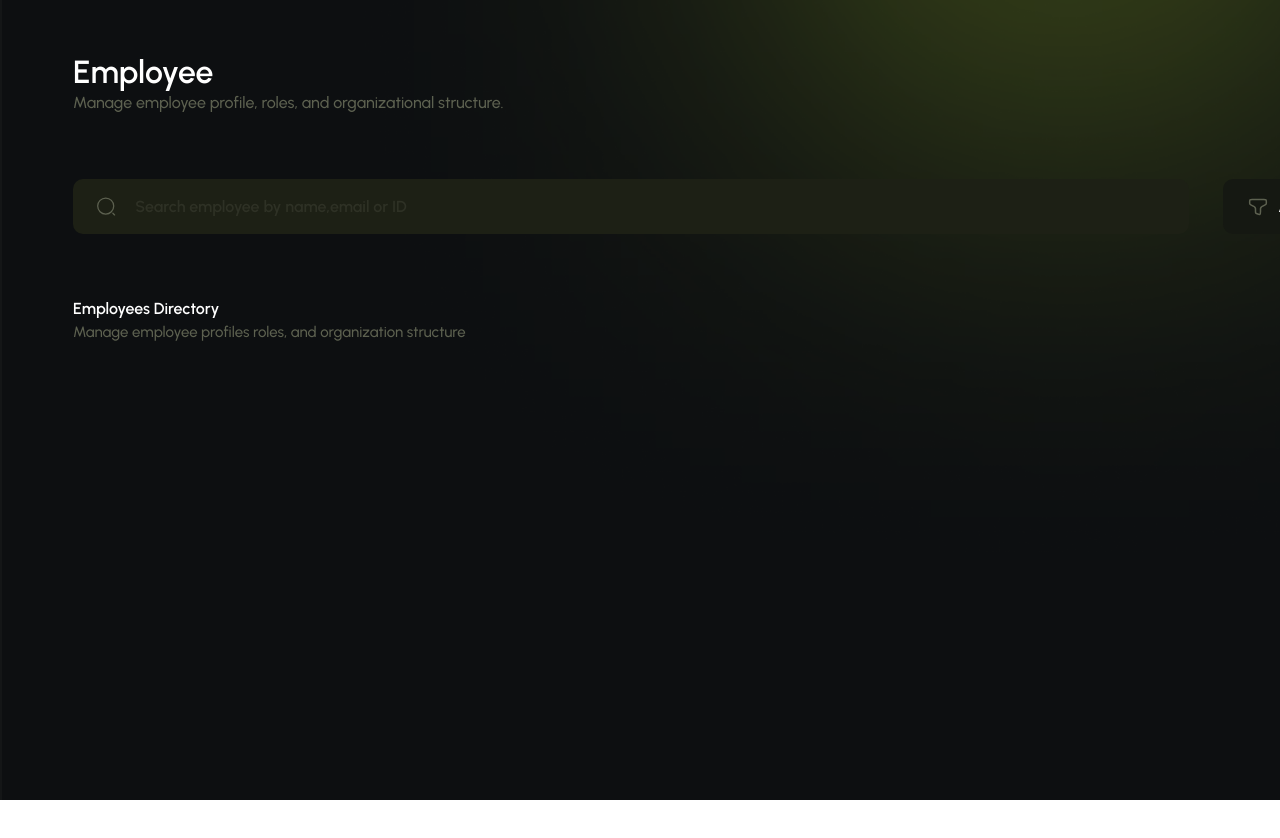
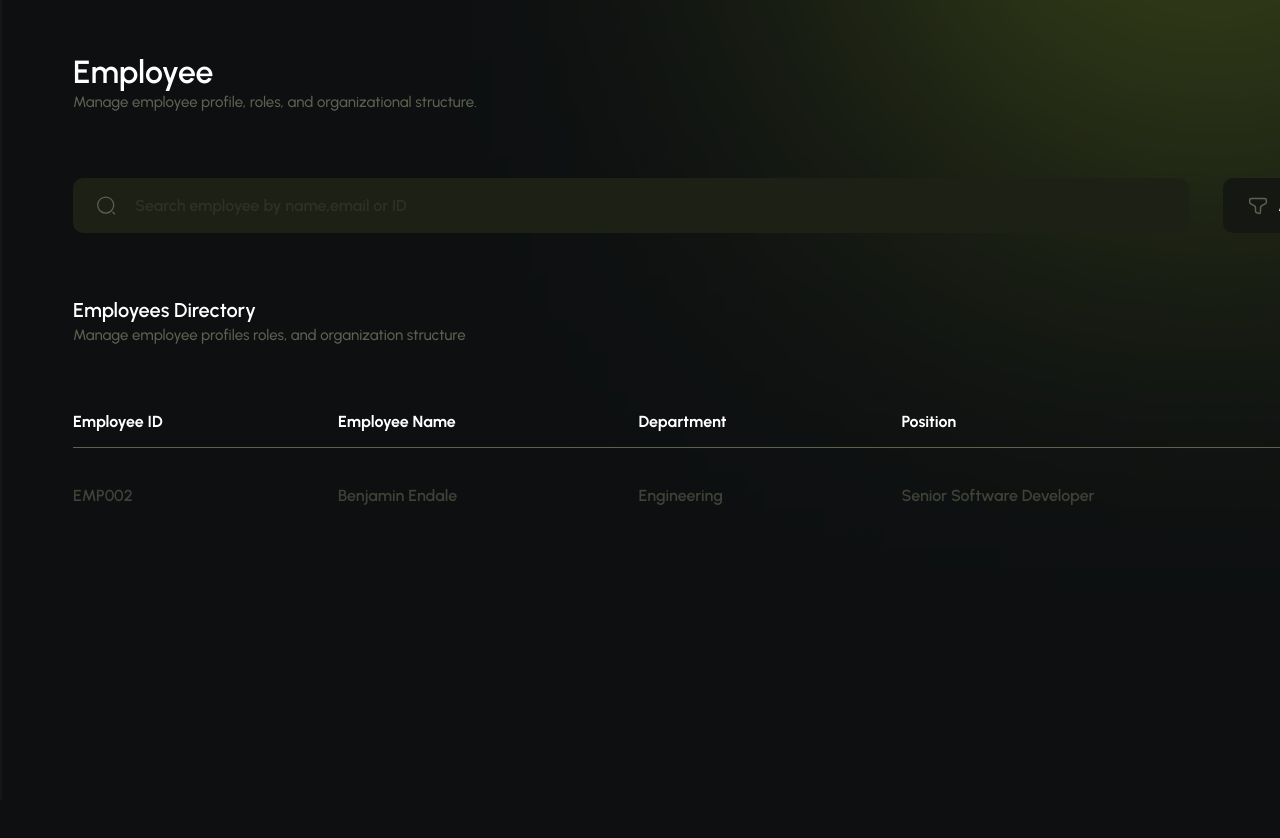
Before and after one commit to Benjamin-Endale/HRMS, a React (Vite) app: page /employees in a window 1280 px wide. Shown: the top 838 px of the page. Before the commit the page ends 800 px from the top, so only its background shows below. Built offline with nearby package versions, Linux system fonts and the light colour scheme.

Commit message:
Employeev1

```diff
--- a/src/App.jsx
+++ b/src/App.jsx
@@ -11,6 +11,8 @@ import LeaveManegment from './pages/AsideLinks/Core/LeaveManagment'
 import { createBrowserRouter, createRoutesFromElements, Route, RouterProvider } from 'react-router-dom'
 import Assets from './pages/AsideLinks/Operation/Assets'
 import Announcement from './pages/AsideLinks/Operation/Announcement'
+import addNewemployee from './pages/EmployeeRegistration/addNewemployee'
+
 const App = () => {
   const router = createBrowserRouter(
     createRoutesFromElements(
@@ -21,6 +23,9 @@ const App = () => {
         <Route path='employees' element = {<Employees/>}/>
         <Route path='attendance' element = {<Attendance/>}/>
         <Route path='leaveManagment' element = {<LeaveManegment/>}/>
+
+        {/* AddNewEmployee */}
+        <Route path='addNewemployee' element = {<addNewemployee/>}/>
 
         {/* TALENT */}
         <Route path='recruitment' element = {<Recruitment/>}/>
--- a/src/Components/Header.jsx
+++ b/src/Components/Header.jsx
@@ -12,7 +12,8 @@ const Header = ({ readPath }) => {
     Performance:"",
     Training:"",
     Announcement:"",
-    Assets:""
+    Assets:"",
+    Add_New_Employee:"Enter employee details to create a new profile"
 
 
   }
@@ -28,7 +29,8 @@ const Header = ({ readPath }) => {
     "performance":"Performance",
     "training":"Training",
     "announcement":"Announcement",
-    "assets":"Assets"
+    "assets":"Assets",
+    "addNewemployee": 'Add_New_Employee'
   }
 
   // Safely access the right key
@@ -38,11 +40,11 @@ const Header = ({ readPath }) => {
     <div className='flex items-center w-full'>
       <header className='w-[calc(100%-3.0625rem)] flex items-center justify-between'>
         <div className='flex flex-col  leading-none space-y-[0.4375rem]'>
-          <h1 className='text-white text-[2rem] font-semibold'>{(keyMap[readPath]) === 'Leave_Management' ? 'Leave Managment' :  `${keyMap[readPath]}` }</h1>
-          <h4 className='text-limegray text-[1rem font-medium'>{description}</h4>
+          <h1 className='text-white text-[2rem] font-semibold'>{keyMap[readPath].replace(/_/g, ' ')}</h1>
+          <h4 className='text-limegray text-[15px] font-medium'>{description}</h4>
         </div>
         <div className='h-full w-[13.375rem] text-nowrap'>
-          <div className='flex items-center  justify-between'>
+          <div className='flex items-center justify-between'>
             <div className='w-[138px]'>
               <span className='text-accountColor font-medium'>Welcome, Benjamin</span>
             </div>
--- a/src/pages/AsideLinks/Core/Employees.jsx
+++ b/src/pages/AsideLinks/Core/Employees.jsx
@@ -31,10 +31,10 @@ const navigate = useNavigate();
       {/* headerSection2 */}
       <div className='between'>
         <div>
-          <h1 className='text-white'>Employees Directory</h1>
+          <h1 className='textWhite'>Employees Directory</h1>
           <h4 className='textLimegray'>Manage employee profiles roles, and organization structure</h4>
         </div>
-        <button type="button" className='cursor-pointer ' onClick={()=>navigate('/organization')}>
+        <button type="button" className='cursor-pointer ' onClick={()=>navigate('/addNewemployee')}>
           <div className='center-center w-[12.75rem] h-[3.125rem] rounded-[0.625rem] gap-[0.625rem] bg-lemongreen'>
             <svg width="21" height="20" viewBox="0 0 21 20" fill="none" xmlns="http://www.w3.org/2000/svg">
   <path fill-rule="evenodd" clip-rule="evenodd" d="M10.5 20C16.0228 20 20.5 15.5228 20.5 10C20.5 4.47715 16.0228 0 10.5 0C4.97715 0 0.5 4.47715 0.5 10C0.5 15.5228 4.97715 20 10.5 20ZM11.25 7C11.25 6.58579 10.9142 6.25 10.5 6.25C10.0858 6.25 9.75 6.58579 9.75 7V9.25H7.5C7.08579 9.25 6.75 9.5858 6.75 10C6.75 10.4142 7.08579 10.75 7.5 10.75H9.75V13C9.75 13.4142 10.0858 13.75 10.5 13.75C10.9142 13.75 11.25 13.4142 11.25 13V10.75H13.5C13.9142 10.75 14.25 10.4142 14.25 10C14.25 9.5858 13.9142 9.25 13.5 9.25H11.25V7Z" fill="#0D0F11"/>
@@ -43,6 +43,50 @@ const navigate = useNavigate();
           </div>
         </button>
       </div>
+      {/* mainContentArea */}
+      <div className='h-[31.25rem]  overflow-y-auto scrollBarDash'>
+        <table className='w-full text-left'>
+          <thead className='text-white border-b border-limegray'>
+            <tr>
+              <th className='pb-[0.8125rem] pr-[7.5rem]'>Employee ID</th>
+              <th className='pb-[0.8125rem] pr-[7.5rem]'>Employee Name</th>
+              <th className='pb-[0.8125rem] pr-[7.5rem] '>Department</th>
+              <th className='pb-[0.8125rem] pr-[16.875rem]'>Position</th>
+              <th className='pb-[0.8125rem] '>Action</th>
+            </tr>
+          </thead>
+          <tbody className='text-input'>
+            <tr>
+              <td className='pt-[2.25rem]'>EMP002</td>
+              <td className='pt-[2.25rem]'>Benjamin Endale</td>
+              <td className='pt-[2.25rem]'>Engineering</td>
+              <td className='pt-[2.25rem] max-w-[150px] whitespace-normal break-words'>Senior Software Developer</td>
+              <td className='flex items-center gap-[2.5625rem] pt-[2.25rem]'>
+                <button type="button" className='cursor-pointer'>
+                  <svg width="22" height="22" viewBox="0 0 22 22" fill="none" xmlns="http://www.w3.org/2000/svg">
+    <path d="M1.89006 11.3191C1.81366 11.1133 1.81366 10.8869 1.89006 10.6811C2.63412 8.87695 3.89712 7.33437 5.51893 6.24891C7.14075 5.16345 9.04835 4.58398 10.9999 4.58398C12.9514 4.58398 14.859 5.16345 16.4809 6.24891C18.1027 7.33437 19.3657 8.87695 20.1097 10.6811C20.1861 10.8869 20.1861 11.1133 20.1097 11.3191C19.3657 13.1232 18.1027 14.6658 16.4809 15.7513C14.859 16.8367 12.9514 17.4162 10.9999 17.4162C9.04835 17.4162 7.14075 16.8367 5.51893 15.7513C3.89712 14.6658 2.63412 13.1232 1.89006 11.3191Z" stroke="#BEE532" stroke-width="1.375" stroke-linecap="round" stroke-linejoin="round"/>
+    <path d="M10.9999 13.7501C12.5187 13.7501 13.7499 12.5189 13.7499 11.0001C13.7499 9.4813 12.5187 8.25009 10.9999 8.25009C9.48111 8.25009 8.24989 9.4813 8.24989 11.0001C8.24989 12.5189 9.48111 13.7501 10.9999 13.7501Z" stroke="#BEE532" stroke-width="1.375" stroke-linecap="round" stroke-linejoin="round"/>
+                  </svg>
+                </button>
+                <button type="button" className='cursor-pointer'>
+                  <svg width="24" height="24" viewBox="0 0 24 24" fill="none" xmlns="http://www.w3.org/2000/svg">
+    <path fill-rule="evenodd" clip-rule="evenodd" d="M3.25 22C3.25 21.5858 3.58579 21.25 4 21.25H20C20.4142 21.25 20.75 21.5858 20.75 22C20.75 22.4142 20.4142 22.75 20 22.75H4C3.58579 22.75 3.25 22.4142 3.25 22Z" fill="#BEE532"/>
+    <path d="M11.5201 14.9294L17.4368 9.01261C16.6315 8.67746 15.6777 8.12692 14.7757 7.22491C13.8736 6.32274 13.323 5.36882 12.9879 4.56348L7.07106 10.4803C6.60937 10.942 6.37846 11.1729 6.17992 11.4275C5.94571 11.7277 5.74491 12.0526 5.58107 12.3964C5.44219 12.6878 5.33894 12.9976 5.13245 13.6171L4.04356 16.8837C3.94194 17.1886 4.02128 17.5247 4.2485 17.7519C4.47573 17.9791 4.81182 18.0585 5.11667 17.9568L8.38334 16.868C9.00281 16.6615 9.31256 16.5582 9.60398 16.4193C9.94775 16.2555 10.2727 16.0547 10.5729 15.8205C10.8275 15.6219 11.0584 15.3911 11.5201 14.9294Z" fill="#BEE532"/>
+    <path d="M19.0786 7.37044C20.3071 6.14188 20.3071 4.14999 19.0786 2.92142C17.85 1.69286 15.8581 1.69286 14.6296 2.92142L13.9199 3.63105C13.9296 3.6604 13.9397 3.69015 13.9502 3.72028C14.2103 4.47 14.701 5.45281 15.6243 6.37602C16.5475 7.29923 17.5303 7.78999 18.28 8.05009C18.31 8.0605 18.3396 8.07054 18.3688 8.08021L19.0786 7.37044Z" fill="#BEE532"/>
+                  </svg>
+                </button>
+                <button type="button" className='cursor-pointer'>
+                  <svg width="24" height="24" viewBox="0 0 24 24" fill="none" xmlns="http://www.w3.org/2000/svg">
+    <path d="M3 6.38597C3 5.90152 3.34538 5.50879 3.77143 5.50879L6.43567 5.50832C6.96502 5.49306 7.43202 5.11033 7.61214 4.54412C7.61688 4.52923 7.62232 4.51087 7.64185 4.44424L7.75665 4.05256C7.8269 3.81241 7.8881 3.60318 7.97375 3.41617C8.31209 2.67736 8.93808 2.16432 9.66147 2.03297C9.84457 1.99972 10.0385 1.99986 10.2611 2.00002H13.7391C13.9617 1.99986 14.1556 1.99972 14.3387 2.03297C15.0621 2.16432 15.6881 2.67736 16.0264 3.41617C16.1121 3.60318 16.1733 3.81241 16.2435 4.05256L16.3583 4.44424C16.3778 4.51087 16.3833 4.52923 16.388 4.54412C16.5682 5.11033 17.1278 5.49353 17.6571 5.50879H20.2286C20.6546 5.50879 21 5.90152 21 6.38597C21 6.87043 20.6546 7.26316 20.2286 7.26316H3.77143C3.34538 7.26316 3 6.87043 3 6.38597Z" fill="#BEE532"/>
+    <path fill-rule="evenodd" clip-rule="evenodd" d="M11.5956 22.0006H12.4044C15.1871 22.0006 16.5785 22.0006 17.4831 21.1147C18.3878 20.2288 18.4803 18.7756 18.6654 15.8691L18.9321 11.6812C19.0326 10.1042 19.0828 9.31573 18.6289 8.81607C18.1751 8.31641 17.4087 8.31641 15.876 8.31641H8.12404C6.59127 8.31641 5.82488 8.31641 5.37105 8.81607C4.91722 9.31573 4.96744 10.1042 5.06788 11.6812L5.33459 15.8691C5.5197 18.7756 5.61225 20.2288 6.51689 21.1147C7.42153 22.0006 8.81289 22.0006 11.5956 22.0006ZM10.2463 12.1891C10.2051 11.7553 9.83753 11.4387 9.42537 11.4821C9.01321 11.5255 8.71251 11.9124 8.75372 12.3462L9.25372 17.6094C9.29494 18.0432 9.66247 18.3598 10.0746 18.3164C10.4868 18.273 10.7875 17.8861 10.7463 17.4523L10.2463 12.1891ZM14.5746 11.4821C14.9868 11.5255 15.2875 11.9124 15.2463 12.3462L14.7463 17.6094C14.7051 18.0432 14.3375 18.3598 13.9254 18.3164C13.5132 18.273 13.2125 17.8861 13.2537 17.4523L13.7537 12.1891C13.7949 11.7553 14.1625 11.4387 14.5746 11.4821Z" fill="#BEE532"/>
+                  </svg>
+                </button>
+              </td>
+            </tr>
+          </tbody>
+        </table>
+      </div>
+      {/* mainContentAreafile */}
     </div>
   )
 }
--- /dev/null
+++ b/src/pages/EmployeeRegistration/addNewemployee.jsx
@@ -0,0 +1,16 @@
+import React from 'react'
+
+const addNewemployee = () => {
+  return (
+    <div className='font-semibold'>
+      <div className='flex'>
+        <svg width="24" height="24" viewBox="0 0 24 24" fill="none" xmlns="http://www.w3.org/2000/svg">
+  <path d="M20 12H4M4 12L10 6M4 12L10 18" stroke="#BEE532" stroke-width="1.5" stroke-linecap="round" stroke-linejoin="round"/>
+        </svg>
+        <span>1.Personal Information</span>
+      </div>
+    </div>
+  )
+}
+
+export default addNewemployee
```
Also changed, not shown: src/Components/mainBody.jsx (+5 -4 lines).
